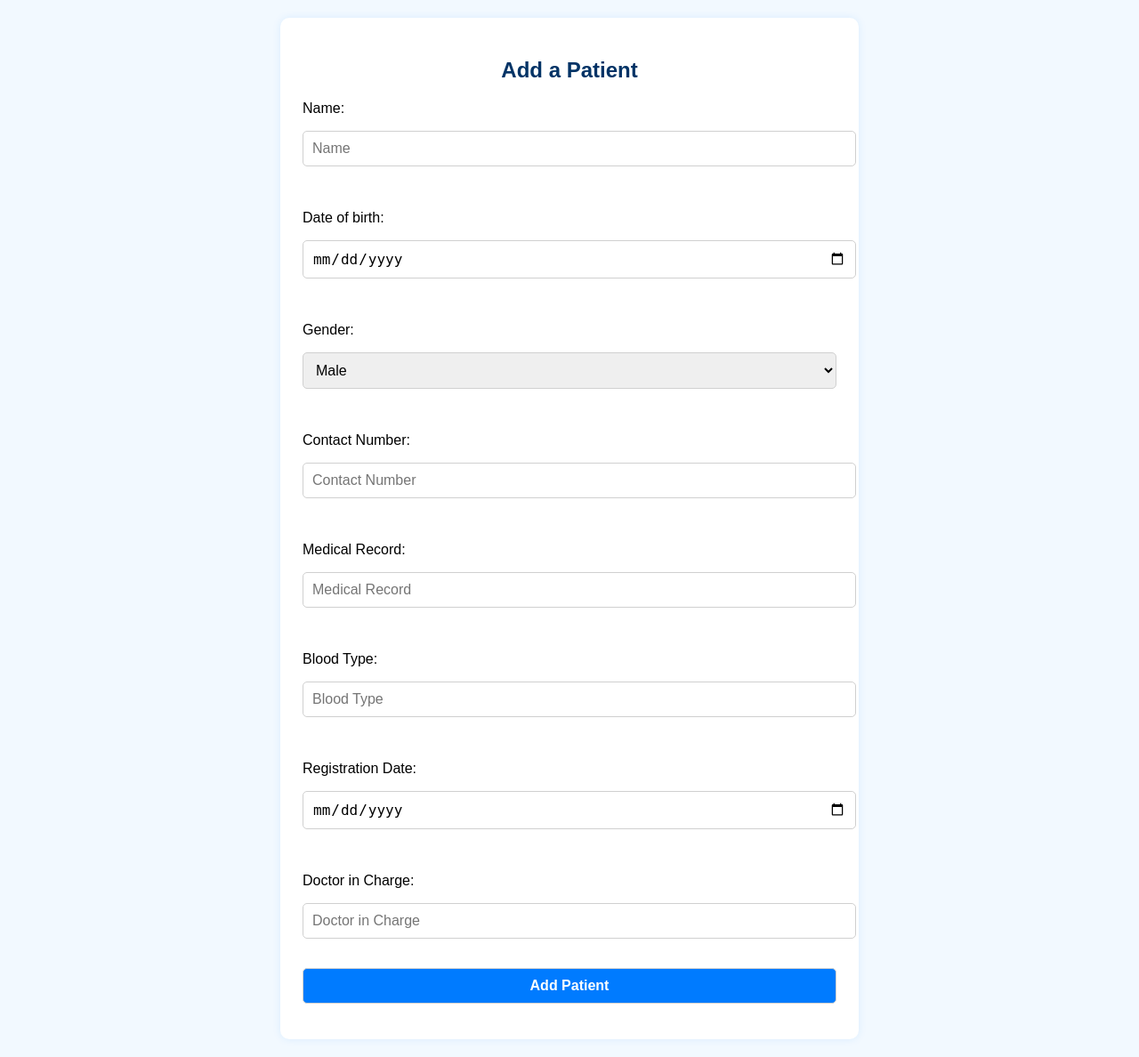
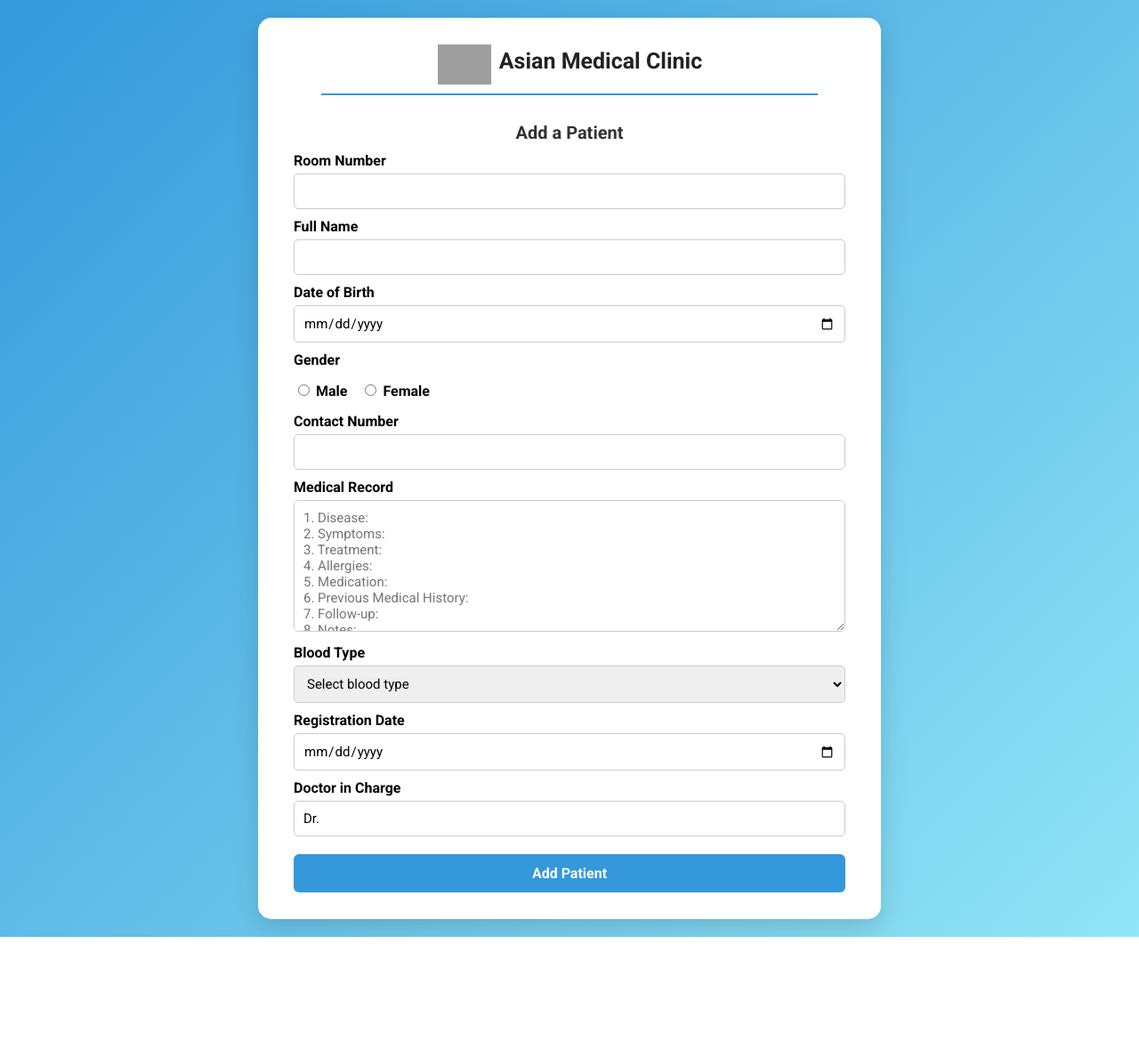
Before and after one commit to avzropelos14/infoman, a PHP site: page /create.php in a window 1280 px wide. Shown: the whole page at 89% size. After the commit the page ends 1053 px from the top, so only its background shows below. Run offline with PHP 8.4, Linux system fonts and the light colour scheme; grey boxes are pictures that could not be loaded.

Commit message:
Update create.php

```diff
--- a/infoman_project/create.php
+++ b/infoman_project/create.php
@@ -1,6 +1,6 @@
 <?php
 include "config.php";
-    if ($_SERVER['REQUEST_METHOD'] == 'POST') {
+if (isset($_POST['submit'])) {
     $name = $_POST['name'];
     $date_of_birth = $_POST['date_of_birth'];
     $gender = $_POST['gender'];
@@ -9,9 +9,16 @@
     $blood_type = $_POST['blood_type'];
     $registration_date = $_POST['registration_date'];
     $doctor_in_charge = $_POST['doctor_in_charge'];
+    $room_number = $_POST['room_number'];
 
-        $con->query("INSERT INTO hospital (name, date_of_birth, gender, contact, blood_type, registration_date, doctor_in_charge, medical_record) VALUES ('$name', '$date_of_birth', '$gender', '$contact', '$blood_type', '$registration_date', '$doctor_in_charge', '$medical_record')");
+    $query = mysqli_query($con, "INSERT INTO hospital (name, date_of_birth, gender, contact, medical_record, blood_type, registration_date, doctor_in_charge, room_number)
+    VALUES ('$name', '$date_of_birth', '$gender', '$contact', '$medical_record', '$blood_type', '$registration_date', '$doctor_in_charge', '$room_number')");
+
+    if ($query) {
         header('Location: read.php');
+    } else {
+        echo "<script>alert('Error adding patient: " . mysqli_error($con) . "');</script>";
+    }
 }
 ?>
 
@@ -20,42 +27,185 @@
 <head>
     <meta charset="UTF-8">
     <meta name="viewport" content="width=device-width, initial-scale=1.0">
-    <title>Add Patient</title>
-    <link rel="stylesheet" href="style.css">
+    <title>Add Patient - Asian Medical Clinic</title>
+    <link href="https://fonts.googleapis.com/css2?family=Roboto:wght@400;700&display=swap" rel="stylesheet">
+    <style>
+        * {
+            box-sizing: border-box;
+            font-family: 'Roboto', sans-serif;
+        }
+
+        body {
+            margin: 0;
+            background: linear-gradient(135deg, #3498db, #91e5f6);
+            display: flex;
+            justify-content: center;
+            align-items: center;
+            min-height: 100vh;
+            padding: 20px;
+        }
+
+        .form-container {
+            background: white;
+            padding: 30px 40px;
+            border-radius: 15px;
+            max-width: 700px;
+            width: 100%;
+            box-shadow: 0 10px 30px rgba(0, 0, 0, 0.15);
+            animation: fadeIn 1s ease-in;
+        }
+
+        @keyframes fadeIn {
+            from { opacity: 0; transform: translateY(20px); }
+            to { opacity: 1; transform: translateY(0); }
+        }
+
+        .form-container h1 {
+            text-align: center;
+            margin-bottom: 10px;
+            font-size: 20px;
+            color: #333;
+        }
+
+        .form-container hr {
+            border: none;
+            height: 2px;
+            background: #3498db;
+            width: 90%;
+            margin: 10px auto 30px;
+        }
+
+        label {
+            display: block;
+            margin: 10px 0 5px;
+            font-weight: 600;
+        }
+
+        input[type="text"],
+        input[type="date"],
+        select,
+        textarea {
+            width: 100%;
+            padding: 10px;
+            border: 1px solid #ccc;
+            border-radius: 5px;
+            font-size: 15px;
+        }
+
+        .gender-options {
+            display: flex;
+            gap: 15px;
+            margin-top: 5px;
+        }
+
+        textarea {
+            resize: vertical;
+        }
+
+        button {
+            margin-top: 20px;
+            padding: 12px;
+            width: 100%;
+            background-color: #3498db;
+            color: white;
+            border: none;
+            border-radius: 6px;
+            font-size: 16px;
+            font-weight: bold;
+            cursor: pointer;
+            transition: 0.3s ease;
+        }
+
+        button:hover {
+            background-color: #2c80b4;
+        }
+
+        .clinic-logo {
+            text-align: center;
+            margin-bottom: 10px;
+        }
+
+        .clinic-logo img {
+            width: 60px;
+            vertical-align: middle;
+            margin-left: 1px;
+        }
+
+        .clinic-logo span {
+            font-size: 25px;
+            font-weight: bold;
+            color: #222;
+            margin-left: 5px;
+            text-align: center;
+        }
+
+        @media (max-width: 768px) {
+            .form-container {
+                padding: 20px;
+            }
+        }
+
+    </style>
 </head>
 <body>
-    <form action="" method="POST">
 
-        <h2>Add a Patient</h2>
-        <p>Name: </p>
-        <input type="text" name="name" placeholder="Name" required><br>
+    <form action="" method="POST" class="form-container">
+        <div class="clinic-logo">
+            <img src="image.png" alt="Logo">
+            <span>Asian Medical Clinic</span>
+        <hr>
+        </div>
+        <h1>Add a Patient</h1>
 
-        <p>Date of birth: </p>
-        <input type="date" name="date_of_birth" placeholder="Date of Birth" required><br>
+        <label for="room_number">Room Number</label>
+        <input type="text" name="room_number" id="room_number" required>
 
-        <p>Gender: </p>
-        <select name="gender">
-            <option value="Male">Male</option>
-            <option value="Female">Female</option>
-        </select><br>
+        <label for="name">Full Name</label>
+        <input type="text" name="name" id="name" required>
 
-        <p>Contact Number: </p>
-        <input type="number" name="contact" placeholder="Contact Number" required><br>
+        <label for="date_of_birth">Date of Birth</label>
+        <input type="date" name="date_of_birth" id="date_of_birth" required>
 
-        <p>Medical Record: </p>
-        <input type="text" name="disease_record" placeholder="Medical Record" required><br>
+        <label>Gender</label>
+        <div class="gender-options">
+            <label><input type="radio" name="gender" value="Male" required> Male</label>
+            <label><input type="radio" name="gender" value="Female" required> Female</label>
+        </div>
 
-        <p>Blood Type: </p>
-        <input type="text" name="blood_type" placeholder="Blood Type" required><br>
+        <label for="contact">Contact Number</label>
+        <input type="text" name="contact" id="contact" maxlength="11" required>
 
-        <p>Registration Date: </p>
-        <input type="date" name="registration_date" required><br>
+        <label for="medical_record">Medical Record</label>
+        <textarea name="medical_record" id="medical_record" rows="7" required placeholder="1. Disease:
+2. Symptoms:
+3. Treatment:
+4. Allergies:
+5. Medication:
+6. Previous Medical History:
+7. Follow-up:
+8. Notes:"></textarea>
 
-        <p>Doctor in Charge: </p>
-        <input type="text" name="doctor_in_charge" placeholder="Doctor in Charge"><br>
+        <label for="blood_type">Blood Type</label>
+        <select name="blood_type" id="blood_type" required>
+            <option value="" disabled selected>Select blood type</option>
+            <option value="A+">A+</option>
+            <option value="A-">A-</option>
+            <option value="B+">B+</option>
+            <option value="B-">B-</option>
+            <option value="AB+">AB+</option>
+            <option value="AB-">AB-</option>
+            <option value="O+">O+</option>
+            <option value="O-">O-</option>
+        </select>
 
+        <label for="registration_date">Registration Date</label>
+        <input type="date" name="registration_date" id="registration_date" required>
+
+        <label for="doctor_in_charge">Doctor in Charge</label>
+        <input type="text" name="doctor_in_charge" id="doctor_in_charge" value="Dr. " required>
 
         <button type="submit" name="submit">Add Patient</button>
     </form>
+
 </body>
 </html>
```
Lines whose indentation alone changed are shown as unchanged.
